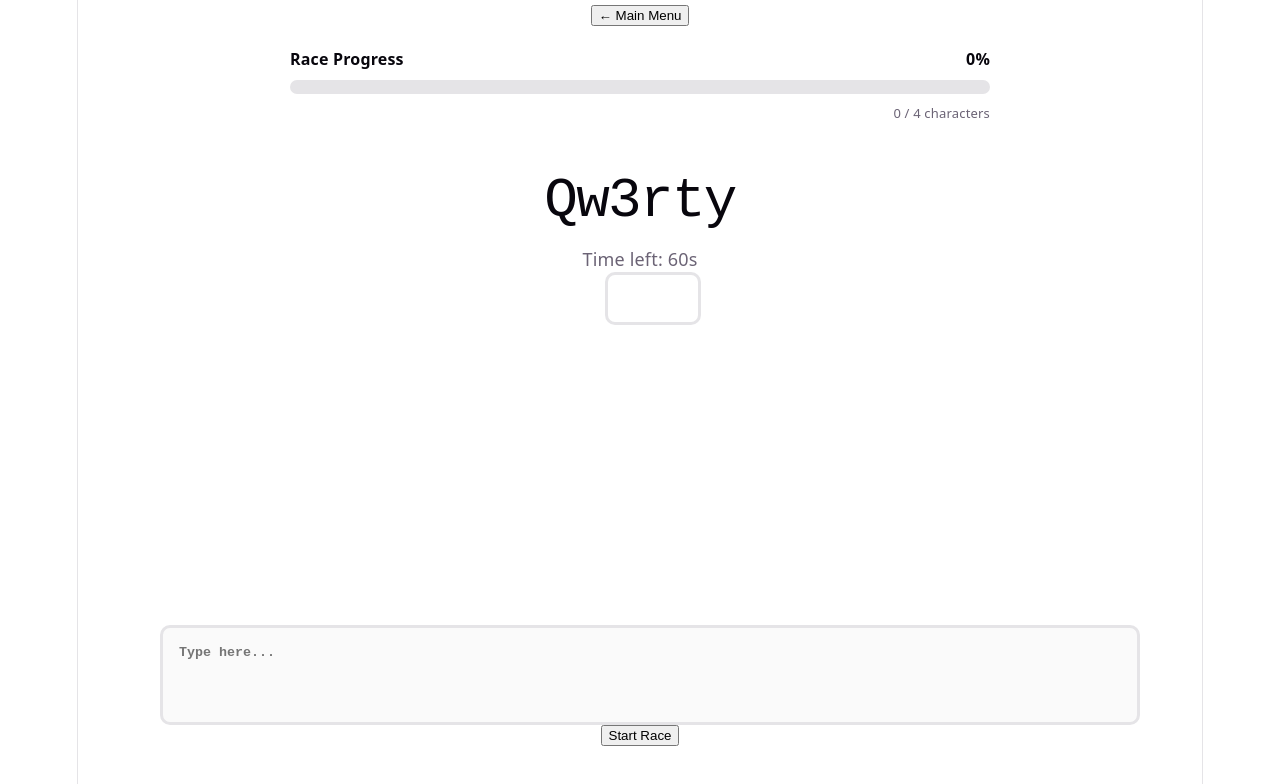
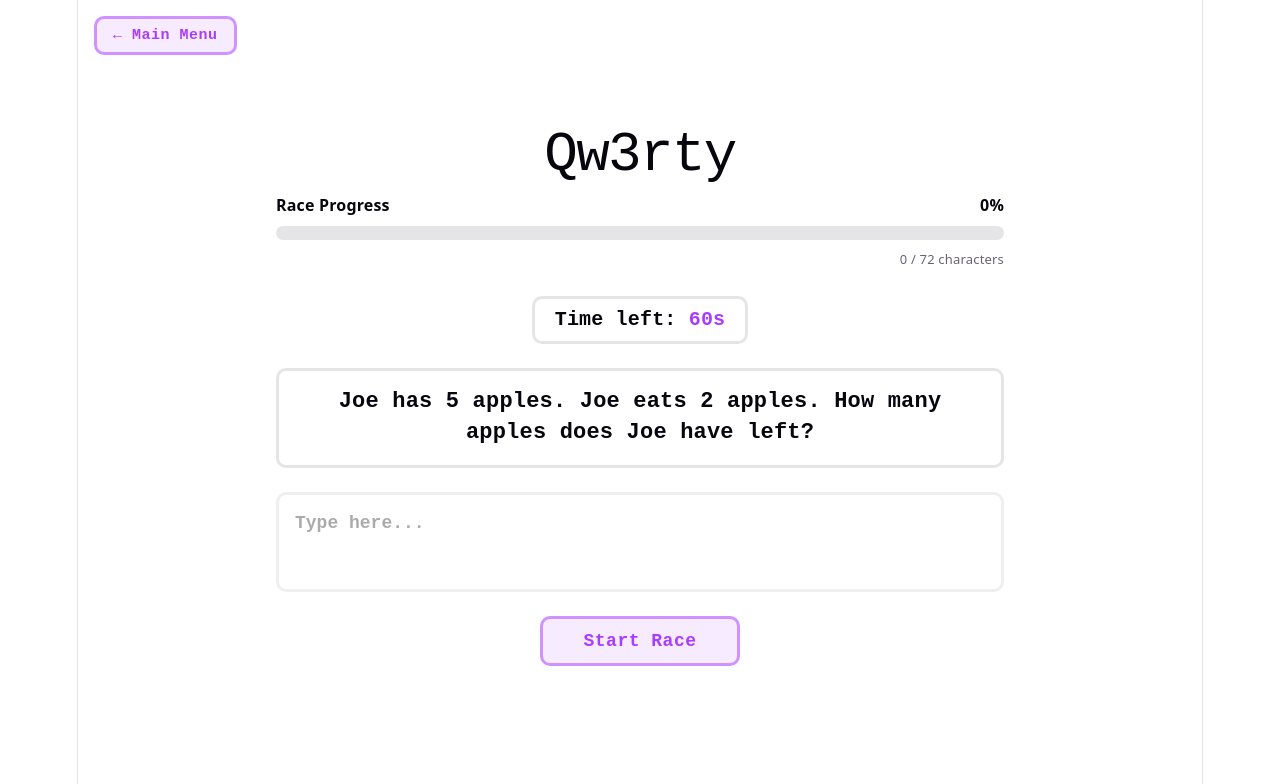
Before and after one commit to SWE-1-Type-Racer-Game/qw3rty-game, a React (Vite) app: page / in a window 1280 px wide. Both pictures are taken after a click on the button "Start Race". Shown: the top 784 px of the page. Built offline with nearby package versions, Linux system fonts and the light colour scheme.

Commit message:
updated styling across website to be more consistent

```diff
--- a/src/components/GameScreen.jsx
+++ b/src/components/GameScreen.jsx
@@ -14,7 +14,7 @@ import { ProgressBar } from './ProgressBar.jsx';
 
 
 export function GameScreen() {
-    const prompt = new Prompt("test", "5", "Math", false);
+    const prompt = new Prompt("Joe has 5 apples. Joe eats 2 apples. How many apples does Joe have left?", "3", "Math", false);
     const typing = useTyping(prompt)
     const race = useRace()
     const timer = useTimer(60)
@@ -84,14 +84,16 @@ export function GameScreen() {
 
     return (
         <div className="game-screen">
+            <h1 className="game-title">Qw3rty</h1>
+
             <ProgressBar
                 progress={typing.correct}
                 total={prompt.text.length}
             />
 
-            <h1 className="game-title">Qw3rty</h1>
-
-            <p>Time left: {timeLeft}s</p>
+            <p className="time-left">
+                Time left: <span className="time-left-value">{timeLeft}s</span>
+            </p>
 
             <PromptDisplay
                 prompt={prompt.text}
@@ -127,7 +129,7 @@ export function GameScreen() {
             {status === 'paused' && (<button onClick={handleResume}>Resume</button>)}
 
             {status === 'finished' && (
-                <div>
+                <div className="results">
                     <h2>Results!</h2>
                     <p>Score: {score}</p>
                     <p>Typos: {race.typoCount}</p>
--- a/src/components/PromptDisplay.jsx
+++ b/src/components/PromptDisplay.jsx
@@ -8,8 +8,7 @@ export function PromptDisplay({ prompt, correct, incorrect, isIncorrect }) {
                 <span
                 key={index}
                 style={{
-                    color: index < correct ? "green" : index === incorrect && isIncorrect ? "red" : "white",
-                    fontFamily: "Courier New, monospace"
+                    color: index < correct ? "green" : index === incorrect && isIncorrect ? "red" : "var(--text-h)",
                 }}
                 >
                 {char}
--- a/src/styling/AnswerBox.css
+++ b/src/styling/AnswerBox.css
@@ -3,9 +3,7 @@
     flex-direction: column;
     align-items: center;
     gap: 8px;
-    width: 980px;
-    max-width: 100%;
-    margin-top: 24px;
+    width: 100%;
     box-sizing: border-box;
 }
 
@@ -15,10 +13,10 @@
     box-sizing: border-box;
     resize: none;
     border: 3px solid var(--border);
-    border-radius: 10px;
+    border-radius: var(--radius);
     background: var(--bg);
     color: var(--text-h);
-    font-family: 'Courier New', monospace;
+    font-family: var(--game-font);
     font-weight: bold;
     line-height: 1.4;
 }
@@ -33,10 +31,10 @@
     box-sizing: border-box;
     padding: 10px;
     border: 3px solid var(--accent-border);
-    border-radius: 10px;
+    border-radius: var(--radius);
     background: var(--accent-bg);
     color: var(--accent);
-    font-family: 'Courier New', monospace;
+    font-family: var(--game-font);
     font-weight: bold;
     text-align: center;
 }
@@ -46,10 +44,14 @@
     box-sizing: border-box;
     padding: 10px;
     border: 3px solid var(--accent-border);
-    border-radius: 10px;
+    border-radius: var(--radius);
     background: var(--accent-bg);
     color: red;
-    font-family: 'Courier New', monospace;
+    font-family: var(--game-font);
     font-weight: bold;
     text-align: center;
 }
+
+.answer-box:empty {
+    display: none;
+}
--- a/src/styling/App.css
+++ b/src/styling/App.css
@@ -1,191 +1,16 @@
-.counter {
-  font-size: 16px;
-  padding: 5px 10px;
-  border-radius: 5px;
-  color: var(--accent);
-  background: var(--accent-bg);
-  border: 2px solid transparent;
-  transition: border-color 0.3s;
-  margin-bottom: 24px;
-
-  &:hover {
-    border-color: var(--accent-border);
-  }
-  &:focus-visible {
-    outline: 2px solid var(--accent);
-    outline-offset: 2px;
-  }
-}
-
-.hero {
+.App {
   position: relative;
-
-  .base,
-  .framework,
-  .vite {
-    inset-inline: 0;
-    margin: 0 auto;
-  }
-
-  .base {
-    width: 170px;
-    position: relative;
-    z-index: 0;
-  }
-
-  .framework,
-  .vite {
-    position: absolute;
-  }
-
-  .framework {
-    z-index: 1;
-    top: 34px;
-    height: 28px;
-    transform: perspective(2000px) rotateZ(300deg) rotateX(44deg) rotateY(39deg)
-      scale(1.4);
-  }
-
-  .vite {
-    z-index: 0;
-    top: 107px;
-    height: 26px;
-    width: auto;
-    transform: perspective(2000px) rotateZ(300deg) rotateX(40deg) rotateY(39deg)
-      scale(0.8);
-  }
-}
-
-#center {
+  flex-grow: 1;
   display: flex;
   flex-direction: column;
-  gap: 25px;
-  place-content: center;
-  place-items: center;
-  flex-grow: 1;
-
-  @media (max-width: 1024px) {
-    padding: 32px 20px 24px;
-    gap: 18px;
-  }
-}
-
-#next-steps {
-  display: flex;
-  border-top: 1px solid var(--border);
-  text-align: left;
-
-  & > div {
-    flex: 1 1 0;
-    padding: 32px;
-    @media (max-width: 1024px) {
-      padding: 24px 20px;
-    }
-  }
-
-  .icon {
-    margin-bottom: 16px;
-    width: 22px;
-    height: 22px;
-  }
-
-  @media (max-width: 1024px) {
-    flex-direction: column;
-    text-align: center;
-  }
-}
-
-#docs {
-  border-right: 1px solid var(--border);
-
-  @media (max-width: 1024px) {
-    border-right: none;
-    border-bottom: 1px solid var(--border);
-  }
-}
-
-#next-steps ul {
-  list-style: none;
-  padding: 0;
-  display: flex;
-  gap: 8px;
-  margin: 32px 0 0;
-
-  .logo {
-    height: 18px;
-  }
-
-  a {
-    color: var(--text-h);
-    font-size: 16px;
-    border-radius: 6px;
-    background: var(--social-bg);
-    display: flex;
-    padding: 6px 12px;
-    align-items: center;
-    gap: 8px;
-    text-decoration: none;
-    transition: box-shadow 0.3s;
-
-    &:hover {
-      box-shadow: var(--shadow);
-    }
-    .button-icon {
-      height: 18px;
-      width: 18px;
-    }
-  }
-
-  @media (max-width: 1024px) {
-    margin-top: 20px;
-    flex-wrap: wrap;
-    justify-content: center;
-
-    li {
-      flex: 1 1 calc(50% - 8px);
-    }
-
-    a {
-      width: 100%;
-      justify-content: center;
-      box-sizing: border-box;
-    }
-  }
-}
-
-#spacer {
-  height: 88px;
-  border-top: 1px solid var(--border);
-  @media (max-width: 1024px) {
-    height: 48px;
-  }
-}
-
-.ticks {
-  position: relative;
-  width: 100%;
-
-  &::before,
-  &::after {
-    content: '';
-    position: absolute;
-    top: -4.5px;
-    border: 5px solid transparent;
-  }
-
-  &::before {
-    left: 0;
-    border-left-color: var(--border);
-  }
-  &::after {
-    right: 0;
-    border-right-color: var(--border);
 }
 
 .back-button {
   position: absolute;
-  top: 1rem;
-  left: 1rem;
+  top: 16px;
+  left: 16px;
   z-index: 10;
+  min-width: 0;
+  padding: 8px 16px;
+  font-size: 15px;
 }
-}
--- a/src/styling/GameScreen.css
+++ b/src/styling/GameScreen.css
@@ -1,12 +1,71 @@
-.game-title {
-    padding-top: 10px;
-    font-family: 'Courier New', monospace;
-}
-
 .game-screen {
     flex-grow: 1;
     display: flex;
     flex-direction: column;
     justify-content: center;
     align-items: center;
+    gap: var(--space);
+    width: 100%;
+    max-width: var(--content-width);
+    margin: 0 auto;
+    padding: 72px 16px 40px;
+    box-sizing: border-box;
 }
+
+/* every direct child spans the same content width */
+.game-screen > * {
+    width: 100%;
+    box-sizing: border-box;
+}
+
+.game-screen > button {
+    width: auto;
+}
+
+.game-title {
+    margin: 0;
+    font-family: var(--game-font);
+}
+
+.time-left {
+    width: auto;
+    padding: 8px 20px;
+    border: 3px solid var(--border);
+    border-radius: var(--radius);
+    font-family: var(--game-font);
+    font-size: 20px;
+    font-weight: bold;
+    color: var(--text-h);
+}
+
+.time-left-value {
+    color: var(--accent);
+}
+
+.results {
+    display: flex;
+    flex-direction: column;
+    align-items: center;
+    gap: 12px;
+    padding: var(--space);
+    border: 3px solid var(--accent-border);
+    border-radius: var(--radius);
+    background: var(--accent-bg);
+    font-family: var(--game-font);
+}
+
+.results h2 {
+    margin: 0;
+    font-family: var(--game-font);
+    font-weight: bold;
+}
+
+.results p {
+    font-size: 18px;
+    font-weight: bold;
+    color: var(--text-h);
+}
+
+.results button {
+    margin-top: 8px;
+}
--- a/src/styling/InputBox.css
+++ b/src/styling/InputBox.css
@@ -2,9 +2,6 @@
     display: flex;
     justify-content: center;
     align-items: center;
-    margin-top: 300px;
-    margin-left: 20px;
-    width: 980px;
 }
 
 .input-box textarea {
@@ -14,9 +11,21 @@
     box-sizing: border-box;
     resize: none;
     border: 3px solid var(--border);
-    border-radius: 10px;
+    border-radius: var(--radius);
+    background: var(--bg);
+    color: var(--text-h);
     overflow-y: auto;
-    font-family: 'Courier New', monospace;
+    font-family: var(--game-font);
+    font-size: 18px;
     font-weight: bold;
     line-height: 1.4;
 }
+
+.input-box textarea:focus-visible {
+    outline: 2px solid var(--accent);
+    outline-offset: 2px;
+}
+
+.input-box textarea:disabled {
+    opacity: 0.6;
+}
--- a/src/styling/MainMenu.css
+++ b/src/styling/MainMenu.css
@@ -0,0 +1,53 @@
+.main-menu {
+    flex-grow: 1;
+    display: flex;
+    flex-direction: column;
+    justify-content: center;
+    align-items: center;
+    gap: var(--space);
+    padding: 40px 16px;
+    box-sizing: border-box;
+    font-family: var(--game-font);
+}
+
+.main-menu h1 {
+    margin: 0;
+    font-family: var(--game-font);
+}
+
+.main-menu-buttons {
+    display: flex;
+    flex-direction: column;
+    gap: 16px;
+    width: 280px;
+    max-width: 100%;
+}
+
+.main-menu-buttons button {
+    width: 100%;
+}
+
+.instructions-modal {
+    display: flex;
+    flex-direction: column;
+    align-items: center;
+    gap: 16px;
+    width: 100%;
+    max-width: 480px;
+    padding: var(--space);
+    box-sizing: border-box;
+    border: 3px solid var(--border);
+    border-radius: var(--radius);
+    background: var(--bg);
+    box-shadow: var(--shadow);
+}
+
+.instructions-modal h2 {
+    margin: 0;
+    font-family: var(--game-font);
+    font-weight: bold;
+}
+
+.instructions-modal p {
+    color: var(--text-h);
+}
--- a/src/styling/ProgressBar.css
+++ b/src/styling/ProgressBar.css
@@ -1,8 +1,7 @@
 
 .progress-container {
-    width: 90%;
-    max-width: 700px;
-    margin: 20px auto;
+    width: 100%;
+    margin: 0;
 }
 
 .progress-label {
@@ -31,6 +30,7 @@
 
 .progress-count {
     margin-top: 6px;
+    margin-bottom: 0;
     text-align: right;
     font-size: 13px;
     color: var(--text);
--- a/src/styling/PromptDisplay.css
+++ b/src/styling/PromptDisplay.css
@@ -2,9 +2,14 @@
     user-select: none;
     -webkit-user-select: none;
     width: 100%;
+    box-sizing: border-box;
+    margin: 0;
+    padding: 16px;
     text-align: center;
     border: 3px solid var(--border);
-    border-radius: 10px;
-    padding: 10px;
-    font-family: 'Courier New', monospace;
+    border-radius: var(--radius);
+    font-family: var(--game-font);
+    font-size: 22px;
+    font-weight: bold;
+    line-height: 1.4;
 }
--- a/src/styling/index.css
+++ b/src/styling/index.css
@@ -109,3 +109,47 @@ code {
   padding: 4px 8px;
   background: var(--code-bg);
 }
+
+/* Shared app tokens */
+:root {
+  --game-font: 'Courier New', monospace;
+  --content-width: 760px;
+  --radius: 10px;
+  --space: 24px;
+}
+
+/* Shared button style used across every screen */
+button {
+  min-width: 200px;
+  padding: 12px 28px;
+  border: 3px solid var(--accent-border);
+  border-radius: var(--radius);
+  background: var(--accent-bg);
+  color: var(--accent);
+  font-family: var(--game-font);
+  font-size: 18px;
+  font-weight: bold;
+  letter-spacing: 0.5px;
+  cursor: pointer;
+  transition: border-color 0.2s, box-shadow 0.2s, transform 0.1s;
+}
+
+button:hover {
+  border-color: var(--accent);
+  box-shadow: var(--shadow);
+}
+
+button:active {
+  transform: translateY(1px);
+}
+
+button:focus-visible {
+  outline: 2px solid var(--accent);
+  outline-offset: 2px;
+}
+
+button:disabled {
+  opacity: 0.5;
+  cursor: not-allowed;
+  box-shadow: none;
+}
```
Lines whose indentation alone changed are shown as unchanged.
